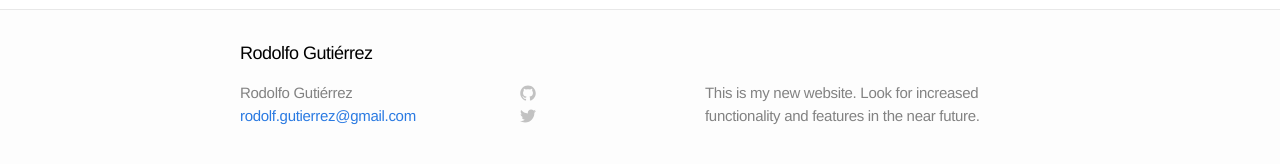
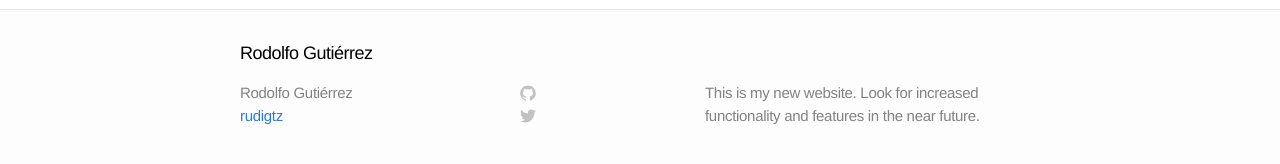
Before and after one commit to gutzrodolfo/arwedding.love, a Jekyll site: the page built from about.md, in a window 1280 px wide. Shown: the part 361-525 px from the top of the page. Built offline with Jekyll 4.4.1, drawn with Linux system fonts in a browser that asks for light colours.

Commit message:
Updated config file

```diff
--- a/_config.yml
+++ b/_config.yml
@@ -1,6 +1,6 @@
 # Site settings
 title: Rodolfo Gutiérrez
-email: rodolf.gutierrez@gmail.com
+email: rudigtz
 description: "This is my new website. Look for increased functionality and features in the near future."
 baseurl: ""
 url: ""
```
